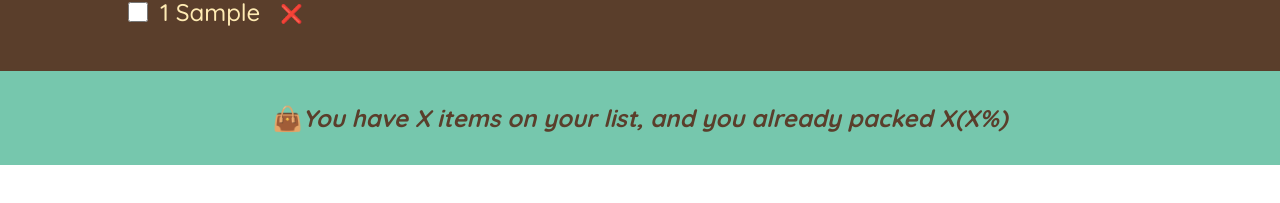
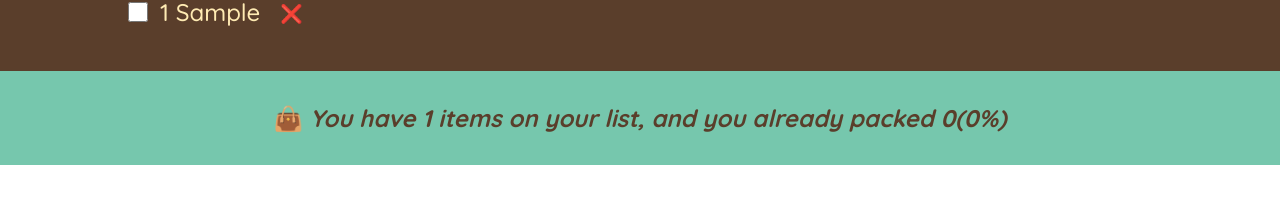
Before and after one commit to Demlew1/Travel-list, a React (Create React App) app: page / in a window 1280 px wide. Both pictures are taken after typing "Sample" into the empty fields and a click on the button "ADD". Shown: the part 325-528 px from the top of the page. Built offline with nearby package versions, Linux system fonts and the light colour scheme.

Commit message:
finished with the footer part

```diff
--- a/src/App.js
+++ b/src/App.js
@@ -24,7 +24,7 @@ export default function App() {
         onDeleteItems={deleteItems}
         handleToggleItems={handleToggleItem}
       />
-      <Stats />
+      <Stats items={items} />
     </div>
   );
 }
@@ -98,10 +98,26 @@ function Item({ item, onDeleteItems, handleToggleItems }) {
     </li>
   );
 }
-function Stats() {
+function Stats({ items }) {
+  const numItems = items.length;
+  const numPacked = items.filter((item) => item.packed).length;
+  const percentagePacked =
+    numItems === 0 ? 0 : Math.round((numPacked / numItems) * 100);
+  if (!numItems) {
+    return (
+      <p className="stats">
+        <em>Start adding some items to your packing List💥</em>
+      </p>
+    );
+  }
   return (
     <footer className="stats">
-      👜<em>You have X items on your list, and you already packed X(X%)</em>{" "}
+      👜
+      <em>
+        {percentagePacked === 100
+          ? "You got everything you need! Ready to go✈️"
+          : ` You have ${numItems} items on your list, and you already packed ${numPacked}(${percentagePacked}%)`}
+      </em>
     </footer>
   );
 }
```
